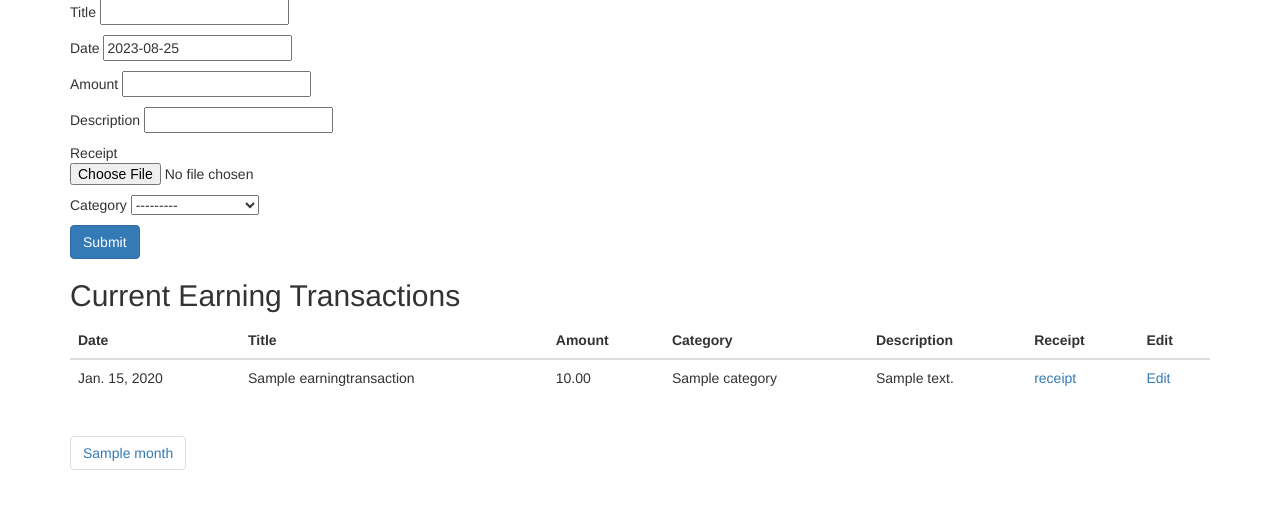
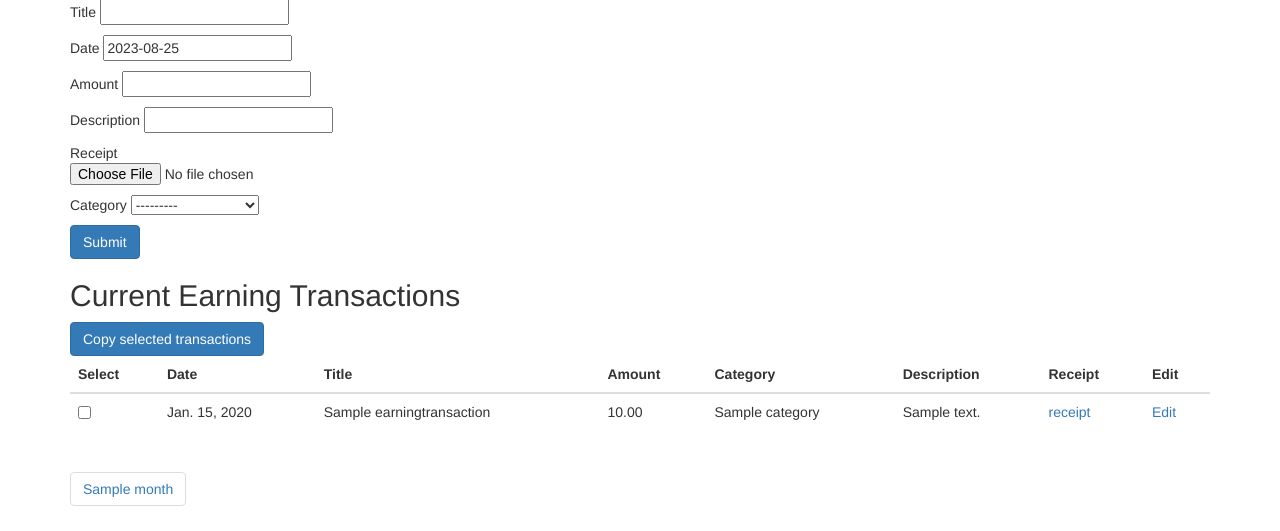
Before and after one commit to dchukhin/skameika, a Django app: template skameika/templates/occurrence/transactions.html in a window 1280 px wide. Shown: the part 592-1123 px from the top of the page. Before the commit the page ends 1062 px from the top, so only its background shows below. Run offline with Django 3.2, Linux system fonts and the light colour scheme; tables that the repository leaves empty hold one stand-in row (values such as "Sample post"); the template is opened without the code that fills it: values that come from a table or form of the project are taken from there, most other values are stand-ins (such as "Sample title", 1, 10 or a date in 2020); some libraries are stand-ins or nearby versions.

Commit message:
update template to allow copying earning transactions

```diff
--- a/skameika/templates/occurrence/transactions.html
+++ b/skameika/templates/occurrence/transactions.html
@@ -115,9 +115,13 @@
 </datalist>
 
 <h2>Current Earning Transactions</h2>
+<form method="GET" action="{% url 'copy_transactions' %}">
+  <input type='hidden' name="transaction_type" value="{{ earning_transaction_constant }}">
+  <input type="submit" value="Copy selected transactions" class="btn btn-primary">
   <table class="table">
     <thead>
       <tr>
+        <th>Select</th>
         <th>Date</th>
         <th>Title</th>
         <th>Amount</th>
@@ -130,6 +134,7 @@
     <tbody>
       {% for transaction in earning_transactions %}
         <tr>
+          <td><input id="{{ transaction.id }}" name="selected_transactions" type="checkbox" value="{{ transaction.id }}"></td>
           <td>{{ transaction.date }}</td>
           <td>{{ transaction.title }}</td>
           <td>{{ transaction.amount }}</td>
@@ -141,6 +146,7 @@
       {% endfor %}
     </tbody>
   </table>
+</form>
 
 <nav>
   <ul class="pagination">
```
Lines whose indentation alone changed are shown as unchanged.
